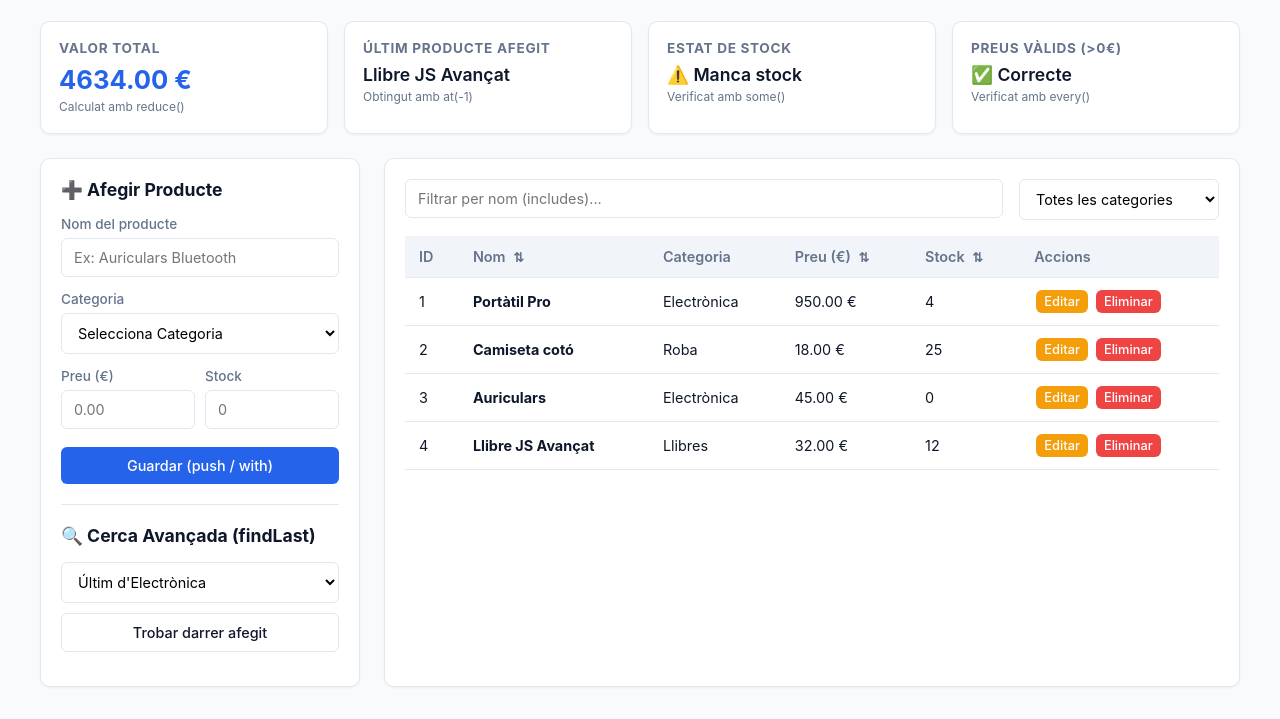
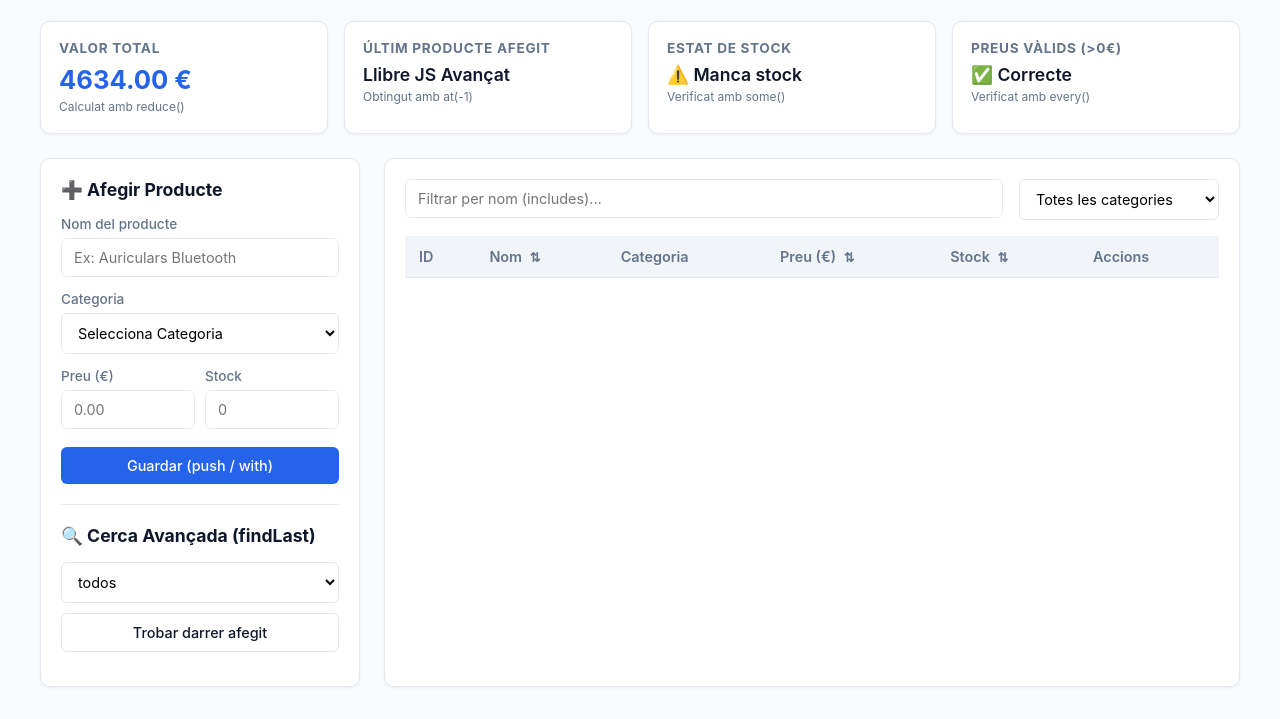
Before and after one commit to ahmedshreekskreek2004-design/Chop, a website with bundled scripts: page index.html in a window 1280 px wide. Both pictures are taken after a click on the button "Trobar darrer afegit". Shown: the part 81-800 px from the top of the page. Built offline with nearby package versions, Linux system fonts and the light colour scheme.

Commit message:
camiado el button de elegir el categoria

```diff
--- a/index.html
+++ b/index.html
@@ -79,6 +79,7 @@
         <h3>🔍 Cerca Avançada (findLast)</h3>
         <div class="form-group">
           <select id="cerca-cat-last">
+           <option value="">todos</option>
             <option value="Electrònica">Últim d'Electrònica</option>
             <option value="Roba">Últim de Roba</option>
             <option value="Llibres">Últim de Llibres</option>
--- a/js/app.js
+++ b/js/app.js
@@ -50,26 +50,26 @@ function mostrarProductes(llista) {
   });
 }
 
-function actualitzarMetriques() {
-  const {
-    total,
-    ultim,
-    senseStock,
-    preusValids
-  } = calcularMetriques(productes);
+// function actualitzarMetriques() {
+//   const {
+//     total,
+//     ultim,
+//     senseStock,
+//     preusValids
+//   } = calcularMetriques(productes);
 
-  document.getElementById("val-total").innerText =
-    `${total.toFixed(2)} €`;
+//   document.getElementById("val-total").innerText =
+//     `${total.toFixed(2)} €`;
 
-  document.getElementById("val-ultim").innerText =
-    ultim ? ultim.nom : "-";
+//   document.getElementById("val-ultim").innerText =
+//     ultim ? ultim.nom : "-";
 
-  document.getElementById("val-sense-stock").innerText =
-    senseStock ? "⚠️ Manca stock" : "✅ Ok";
+//   document.getElementById("val-sense-stock").innerText =
+//     senseStock ? "⚠️ Manca stock" : "✅ Ok";
 
-  document.getElementById("val-preu-valid").innerText =
-    preusValids ? "✅ Correcte" : "❌ Error";
-}
+//   document.getElementById("val-preu-valid").innerText =
+//     preusValids ? "✅ Correcte" : "❌ Error";
+// }
 
 document.getElementById("form-producte").addEventListener("submit", e => {
   e.preventDefault();
@@ -107,10 +107,51 @@ document.getElementById("btn-cerca-last").addEventListener("click", () => {
   const ultim = cercarUltimPerCategoria(productes, categoria);
 
   if (ultim) {
-    alert(`Darrer producte trobat de ${categoria}: ${ultim.nom} (${ultim.preu}€)`);
-  } else {
+    const {
+    total,
+    ultim,
+    senseStock,
+    preusValids
+  } = calcularMetriques(productes,categoria);
+
+  document.getElementById("val-total").innerText =
+    `${total.toFixed(2)} €`;
+
+  document.getElementById("val-ultim").innerText =
+    ultim ? ultim.nom : "-";
+
+  document.getElementById("val-sense-stock").innerText =
+    senseStock ? "⚠️ Manca stock" : "✅ Ok";
+
+  document.getElementById("val-preu-valid").innerText =
+    preusValids ? "✅ Correcte" : "❌ Error";
+        alert(`Darrer producte trobat de ${categoria}: ${ultim.nom} (${ultim.preu}€)`);
+
+
+
+  } else if(categoria === "") {
+     if (!ultim) {
+    const {
+    total,
+    ultim,
+    senseStock,
+    preusValids
+  } = calcularMetriques(productes,categoria);
+
+  document.getElementById("val-total").innerText =
+    `${total.toFixed(2)} €`;
+
+  document.getElementById("val-ultim").innerText =
+    ultim ? ultim.nom : "-";
+
+  document.getElementById("val-sense-stock").innerText =
+    senseStock ? "⚠️ Manca stock" : "✅ Ok";
+
+  document.getElementById("val-preu-valid").innerText =
+    preusValids ? "✅ Correcte" : "❌ Error";
     alert(`No hi ha cap producte de la categoria ${categoria}`);
   }
+}
 });
 
 document.querySelectorAll(".sortable").forEach(th => {
--- a/js/tasca.js
+++ b/js/tasca.js
@@ -4,17 +4,21 @@
  * Lògica de negoci: sense DOM ni dependències del navegador.
  */
 
-export function calcularMetriques(productes) {
-  const total = productes.reduce(
+export function calcularMetriques(productes, categoria = "") {
+  const productesFiltrats = categoria
+    ? productes.filter(p => p.categoria === categoria)
+    : productes;
+
+  const total = productesFiltrats.reduce(
     (acc, p) => acc + p.preu * p.stock,
     0
   );
 
-  const ultim = productes.at(-1) ?? null;
+  const ultim = productesFiltrats.at(-1) ?? null;
 
-  const senseStock = productes.some(p => p.stock === 0);
+  const senseStock = productesFiltrats.some(p => p.stock === 0);
 
-  const preusValids = productes.every(p => p.preu > 0);
+  const preusValids = productesFiltrats.every(p => p.preu > 0);
 
   return {
     total,
```
